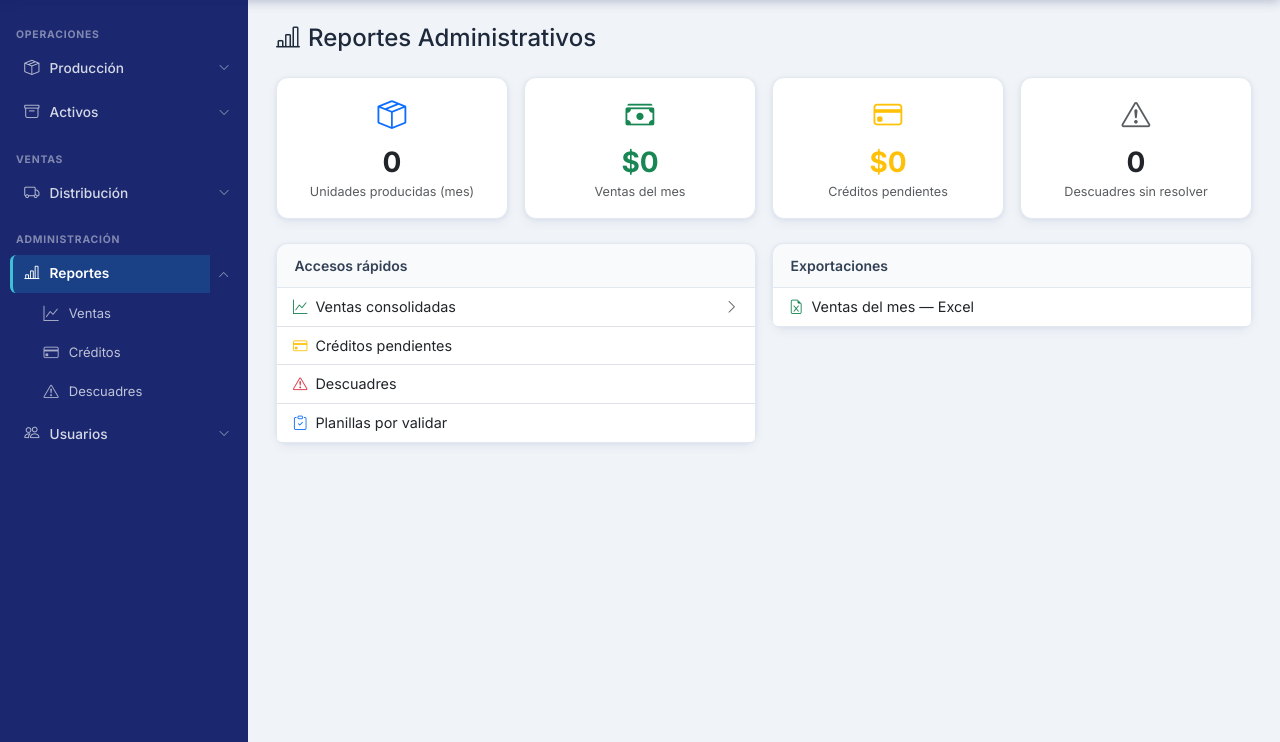
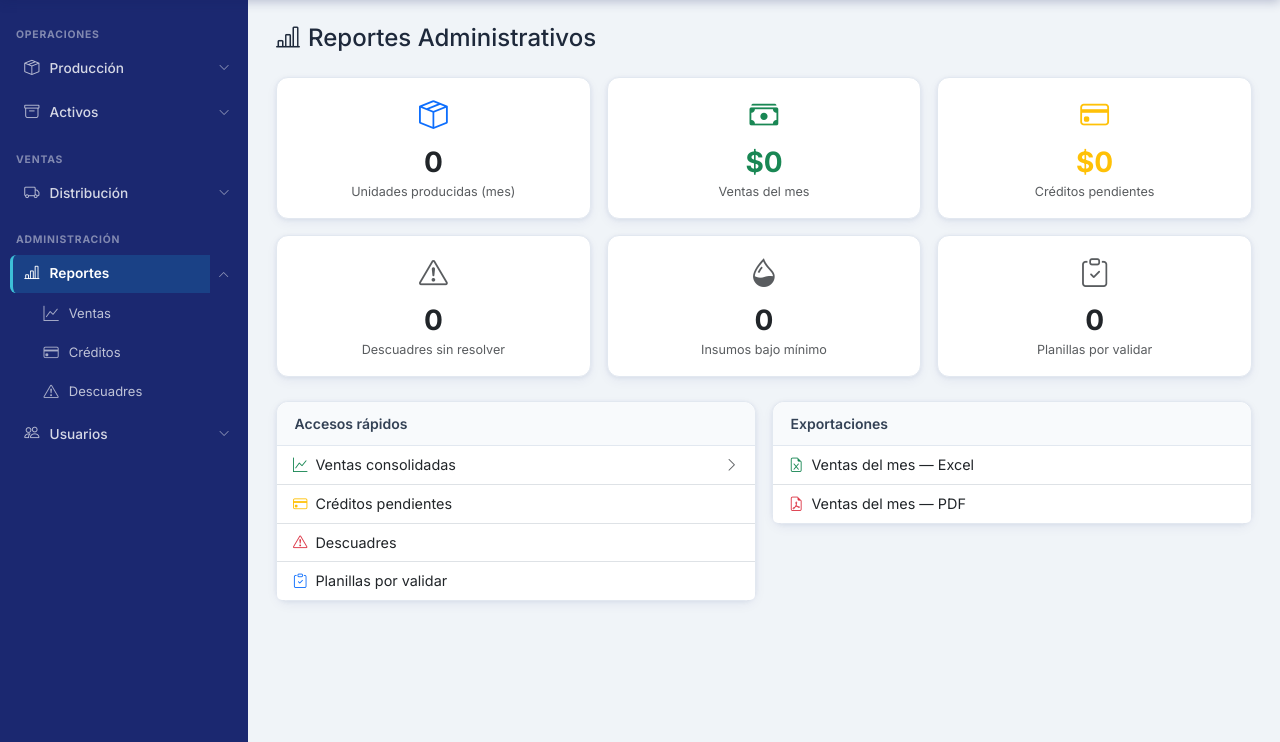
Before and after one commit to wasoisky/proyecto_brisas, a Django app: page /reportes/ in a window 1280 px wide. Shown: the part 58-800 px from the top of the page. Run offline with Django 5.2, Linux system fonts and the light colour scheme; the visitor is signed in with stand-in values (Sample User, id 1); data that the repository does not hold is empty.

Commit message:
fix: alertas_insumos usa stock_minimo y agrega exportacion PDF de ventas (B-01)
Corrige el filtro de alertas de insumos para comparar contra stock_minimo
en vez de <=0, y agrega tarjetas de alertas/planillas pendientes al
dashboard. Suma ExportarVentasPDFView (ReportLab) como alternativa al
export Excel existente, con botones en dashboard y ventas.html.

Se fija reportlab==5.0.1 y pillow==12.3.0 en requirements.txt (no estaban
instalados pese a estar documentados como completos en sesion previa).

```diff
--- a/reportes/templates/reportes/dashboard.html
+++ b/reportes/templates/reportes/dashboard.html
@@ -6,7 +6,7 @@
 
 <!-- Tarjetas resumen -->
 <div class="row g-3 mb-4">
-  <div class="col-6 col-md-3">
+  <div class="col-6 col-md-4">
     <div class="card text-center h-100">
       <div class="card-body">
         <i class="bi bi-box-seam text-primary" style="font-size:1.8rem"></i>
@@ -15,7 +15,7 @@
       </div>
     </div>
   </div>
-  <div class="col-6 col-md-3">
+  <div class="col-6 col-md-4">
     <div class="card text-center h-100">
       <div class="card-body">
         <i class="bi bi-cash-stack text-success" style="font-size:1.8rem"></i>
@@ -24,7 +24,7 @@
       </div>
     </div>
   </div>
-  <div class="col-6 col-md-3">
+  <div class="col-6 col-md-4">
     <div class="card text-center h-100 {% if creditos_pendientes %}border-warning{% endif %}">
       <div class="card-body">
         <i class="bi bi-credit-card text-warning" style="font-size:1.8rem"></i>
@@ -33,12 +33,30 @@
       </div>
     </div>
   </div>
-  <div class="col-6 col-md-3">
+  <div class="col-6 col-md-4">
     <div class="card text-center h-100 {% if descuadres_activos %}border-danger{% endif %}">
       <div class="card-body">
         <i class="bi bi-exclamation-triangle {% if descuadres_activos %}text-danger{% else %}text-muted{% endif %}" style="font-size:1.8rem"></i>
         <div class="fs-3 fw-bold mt-1 {% if descuadres_activos %}text-danger{% endif %}">{{ descuadres_activos }}</div>
         <div class="small text-muted">Descuadres sin resolver</div>
+      </div>
+    </div>
+  </div>
+  <div class="col-6 col-md-4">
+    <div class="card text-center h-100 {% if alertas_insumos %}border-warning{% endif %}">
+      <div class="card-body">
+        <i class="bi bi-droplet-half {% if alertas_insumos %}text-warning{% else %}text-muted{% endif %}" style="font-size:1.8rem"></i>
+        <div class="fs-3 fw-bold mt-1 {% if alertas_insumos %}text-warning{% endif %}">{{ alertas_insumos }}</div>
+        <div class="small text-muted">Insumos bajo mínimo</div>
+      </div>
+    </div>
+  </div>
+  <div class="col-6 col-md-4">
+    <div class="card text-center h-100 {% if planillas_pendientes %}border-primary{% endif %}">
+      <div class="card-body">
+        <i class="bi bi-clipboard-check {% if planillas_pendientes %}text-primary{% else %}text-muted{% endif %}" style="font-size:1.8rem"></i>
+        <div class="fs-3 fw-bold mt-1 {% if planillas_pendientes %}text-primary{% endif %}">{{ planillas_pendientes }}</div>
+        <div class="small text-muted">Planillas por validar</div>
       </div>
     </div>
   </div>
@@ -77,6 +95,10 @@
            class="list-group-item list-group-item-action">
           <i class="bi bi-file-earmark-excel me-2 text-success"></i>Ventas del mes — Excel
         </a>
+        <a href="{% url 'reportes:ventas_pdf' %}?fecha_desde={{ inicio_mes }}&fecha_hasta={{ hoy }}"
+           class="list-group-item list-group-item-action">
+          <i class="bi bi-file-earmark-pdf me-2 text-danger"></i>Ventas del mes — PDF
+        </a>
       </div>
     </div>
   </div>
--- a/reportes/urls.py
+++ b/reportes/urls.py
@@ -7,6 +7,7 @@ urlpatterns = [
     path('', views.ReportesDashboardView.as_view(), name='dashboard'),
     path('ventas/', views.VentasConsolidadasView.as_view(), name='ventas'),
     path('ventas/exportar/', views.ExportarVentasExcelView.as_view(), name='ventas_excel'),
+    path('ventas/pdf/', views.ExportarVentasPDFView.as_view(), name='ventas_pdf'),
     path('descuadres/', views.DescuadreListView.as_view(), name='descuadres'),
     path('descuadres/nuevo/', views.DescuadreCreateView.as_view(), name='descuadre_create'),
     path('descuadres/<int:pk>/resolver/', views.DescuadreResolverView.as_view(), name='descuadre_resolver'),
--- a/reportes/views.py
+++ b/reportes/views.py
@@ -1,9 +1,10 @@
 from datetime import date, timedelta
 from io import BytesIO
+from decimal import Decimal
 
 from django.contrib import messages
 from usuarios.mixins import RolRequiredMixin, SOLO_ADMIN
-from django.db.models import Sum, Count, Q
+from django.db.models import F, Sum, Count, Q
 from django.http import HttpResponse
 from django.shortcuts import get_object_or_404, redirect
 from django.utils import timezone
@@ -46,7 +47,7 @@ class ReportesDashboardView(RolRequiredMixin, TemplateView):
         )
         ctx['alertas_insumos'] = (
             Insumo.objects.filter(
-                activo=True, stock_actual__lte=0
+                activo=True, stock_actual__lte=F('stock_minimo')
             ).count()
         )
         ctx['descuadres_activos'] = Descuadre.objects.filter(resuelto=False).count()
@@ -295,3 +296,153 @@ class CreditoPagarView(RolRequiredMixin, View):
             )
         credito.save(update_fields=['saldo_pendiente', 'pagado', 'fecha_pago'])
         return redirect('reportes:creditos')
+
+
+# ── PDF export ventas ─────────────────────────────────────────────────────────
+
+class ExportarVentasPDFView(RolRequiredMixin, View):
+    roles_permitidos = SOLO_ADMIN
+
+    def get(self, request):
+        from reportlab.lib import colors
+        from reportlab.lib.pagesizes import A4, landscape
+        from reportlab.lib.styles import getSampleStyleSheet, ParagraphStyle
+        from reportlab.lib.units import cm
+        from reportlab.platypus import (
+            SimpleDocTemplate, Table, TableStyle, Paragraph,
+            Spacer, HRFlowable,
+        )
+
+        hoy = date.today()
+        f_desde = request.GET.get('fecha_desde') or str(hoy.replace(day=1))
+        f_hasta = request.GET.get('fecha_hasta') or str(hoy)
+
+        qs = (
+            Entrega.objects
+            .filter(planilla__fecha__gte=f_desde, planilla__fecha__lte=f_hasta)
+            .select_related('producto', 'cliente', 'planilla__distribuidor')
+            .order_by('planilla__fecha', 'planilla__distribuidor__first_name')
+        )
+
+        buf = BytesIO()
+        doc = SimpleDocTemplate(
+            buf,
+            pagesize=landscape(A4),
+            leftMargin=1.5 * cm, rightMargin=1.5 * cm,
+            topMargin=1.8 * cm, bottomMargin=1.5 * cm,
+            title=f'Ventas {f_desde} – {f_hasta}',
+        )
+
+        NAVY = colors.HexColor('#1B2870')
+        LIGHT_BLUE = colors.HexColor('#EFF3FB')
+        styles = getSampleStyleSheet()
+        title_style = ParagraphStyle(
+            'title', parent=styles['Heading1'],
+            fontSize=14, textColor=NAVY, spaceAfter=2,
+        )
+        sub_style = ParagraphStyle(
+            'sub', parent=styles['Normal'],
+            fontSize=9, textColor=colors.HexColor('#64748b'), spaceAfter=0,
+        )
+        cell_style = ParagraphStyle(
+            'cell', parent=styles['Normal'], fontSize=7.5,
+        )
+
+        story = []
+
+        # Encabezado
+        story.append(Paragraph('Brisas de Pacandé', title_style))
+        story.append(Paragraph(
+            f'Ventas consolidadas &nbsp;·&nbsp; {f_desde} al {f_hasta} &nbsp;·&nbsp; '
+            f'Generado: {hoy.strftime("%d/%m/%Y")}',
+            sub_style,
+        ))
+        story.append(HRFlowable(width='100%', thickness=1, color=NAVY, spaceAfter=10))
+
+        # Tabla principal
+        headers = ['Fecha', 'Distribuidor', 'Cliente', 'Producto',
+                   'Cant.', 'Dev.', 'P. Unit.', 'Subtotal', 'Pago']
+        col_widths = [2.1*cm, 3.8*cm, 4.2*cm, 4.2*cm,
+                      1.5*cm, 1.4*cm, 2.2*cm, 2.4*cm, 2.2*cm]
+
+        data = [headers]
+        totales_producto = {}
+        gran_total = Decimal('0')
+
+        for e in qs:
+            dist = e.planilla.distribuidor
+            dist_nombre = dist.get_full_name() or dist.username
+            data.append([
+                e.planilla.fecha.strftime('%d/%m/%Y'),
+                Paragraph(dist_nombre, cell_style),
+                Paragraph(e.cliente.nombre, cell_style),
+                Paragraph(e.producto.nombre, cell_style),
+                str(e.cantidad),
+                str(e.devolucion),
+                f'${e.precio_unitario:,.0f}',
+                f'${e.subtotal:,.0f}',
+                e.get_modalidad_pago_display(),
+            ])
+            key = e.producto.nombre
+            totales_producto[key] = totales_producto.get(key, Decimal('0')) + e.subtotal
+            gran_total += e.subtotal
+
+        table = Table(data, colWidths=col_widths, repeatRows=1)
+        table.setStyle(TableStyle([
+            # Encabezado
+            ('BACKGROUND', (0, 0), (-1, 0), NAVY),
+            ('TEXTCOLOR', (0, 0), (-1, 0), colors.white),
+            ('FONTNAME', (0, 0), (-1, 0), 'Helvetica-Bold'),
+            ('FONTSIZE', (0, 0), (-1, 0), 8),
+            ('ALIGN', (0, 0), (-1, 0), 'CENTER'),
+            ('VALIGN', (0, 0), (-1, -1), 'MIDDLE'),
+            # Cuerpo
+            ('FONTNAME', (0, 1), (-1, -1), 'Helvetica'),
+            ('FONTSIZE', (0, 1), (-1, -1), 7.5),
+            ('ROWBACKGROUNDS', (0, 1), (-1, -1), [colors.white, LIGHT_BLUE]),
+            # Alineación numérica
+            ('ALIGN', (4, 1), (7, -1), 'RIGHT'),
+            ('ALIGN', (8, 1), (8, -1), 'CENTER'),
+            # Grilla
+            ('GRID', (0, 0), (-1, -1), 0.25, colors.HexColor('#CBD5E1')),
+            ('LINEBELOW', (0, 0), (-1, 0), 1, NAVY),
+            # Padding
+            ('TOPPADDING', (0, 0), (-1, -1), 3),
+            ('BOTTOMPADDING', (0, 0), (-1, -1), 3),
+            ('LEFTPADDING', (0, 0), (-1, -1), 4),
+            ('RIGHTPADDING', (0, 0), (-1, -1), 4),
+        ]))
+        story.append(table)
+        story.append(Spacer(1, 0.5 * cm))
+
+        # Totales por producto
+        if totales_producto:
+            resumen_data = [['Producto', 'Total vendido']]
+            for nombre, total in sorted(totales_producto.items(), key=lambda x: -x[1]):
+                resumen_data.append([nombre, f'${total:,.0f}'])
+            resumen_data.append(['GRAN TOTAL', f'${gran_total:,.0f}'])
+
+            resumen = Table(resumen_data, colWidths=[8*cm, 3.5*cm])
+            resumen.setStyle(TableStyle([
+                ('BACKGROUND', (0, 0), (-1, 0), NAVY),
+                ('TEXTCOLOR', (0, 0), (-1, 0), colors.white),
+                ('FONTNAME', (0, 0), (-1, 0), 'Helvetica-Bold'),
+                ('FONTSIZE', (0, 0), (-1, -1), 8),
+                ('ALIGN', (1, 0), (1, -1), 'RIGHT'),
+                ('ROWBACKGROUNDS', (0, 1), (-1, -2), [colors.white, LIGHT_BLUE]),
+                ('BACKGROUND', (0, -1), (-1, -1), colors.HexColor('#DBEAFE')),
+                ('FONTNAME', (0, -1), (-1, -1), 'Helvetica-Bold'),
+                ('GRID', (0, 0), (-1, -1), 0.25, colors.HexColor('#CBD5E1')),
+                ('TOPPADDING', (0, 0), (-1, -1), 3),
+                ('BOTTOMPADDING', (0, 0), (-1, -1), 3),
+                ('LEFTPADDING', (0, 0), (-1, -1), 4),
+                ('RIGHTPADDING', (0, 0), (-1, -1), 4),
+            ]))
+            story.append(resumen)
+
+        doc.build(story)
+        buf.seek(0)
+        nombre = f'ventas_{f_desde}_{f_hasta}.pdf'
+        resp = HttpResponse(buf, content_type='application/pdf')
+        resp['Content-Disposition'] = f'attachment; filename="{nombre}"'
+        return resp
--- a/requirements.txt
+++ b/requirements.txt
@@ -7,8 +7,10 @@ djangorestframework==3.17.1
 et_xmlfile==2.0.0
 idna==3.17
 openpyxl==3.1.5
+pillow==12.3.0
 psycopg2-binary==2.9.12
 python-dotenv==1.2.2
+reportlab==5.0.1
 requests==2.34.2
 sqlparse==0.5.5
 tzdata==2026.2
```
Also changed, not shown: reportes/templates/reportes/ventas.html (+10 -4 lines).
